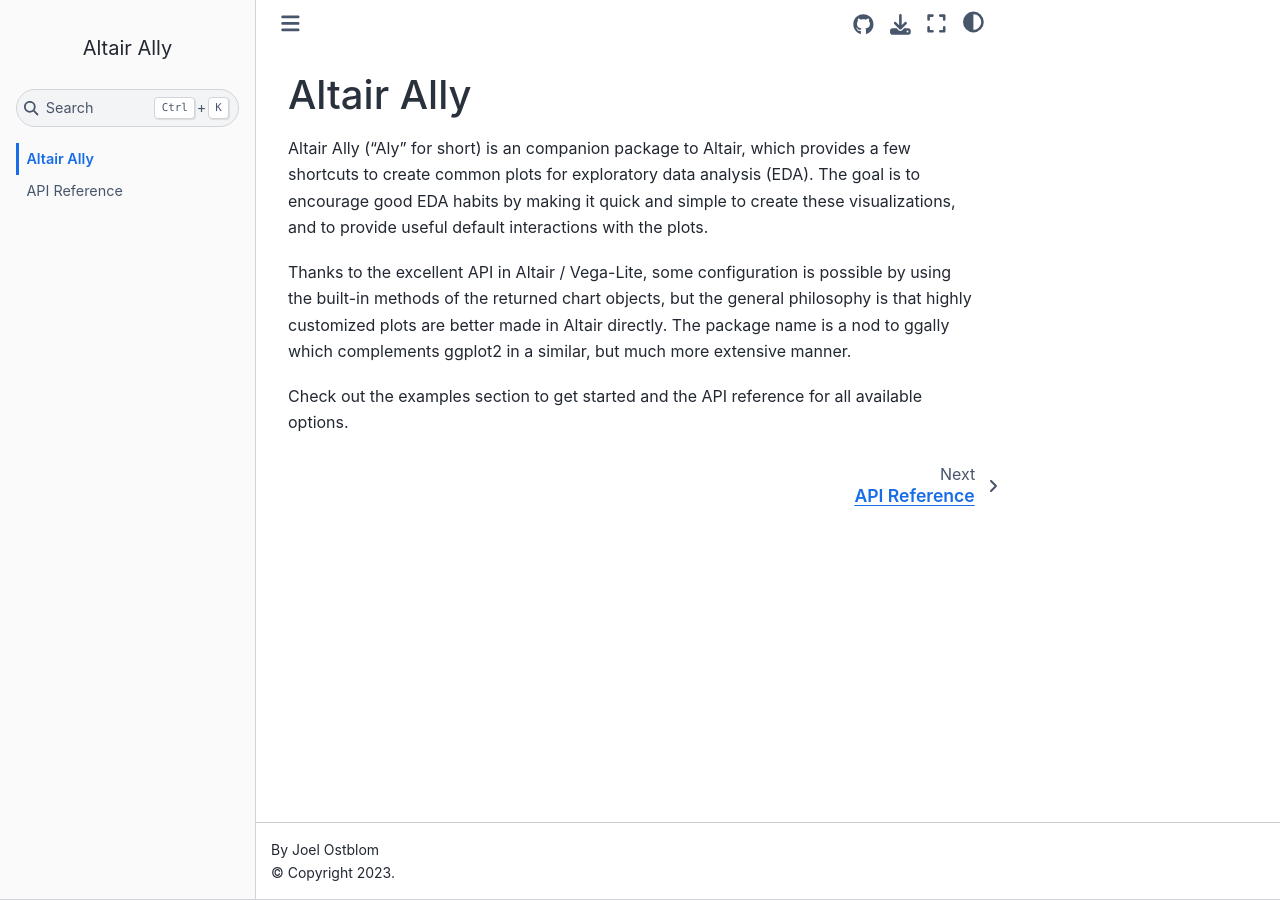
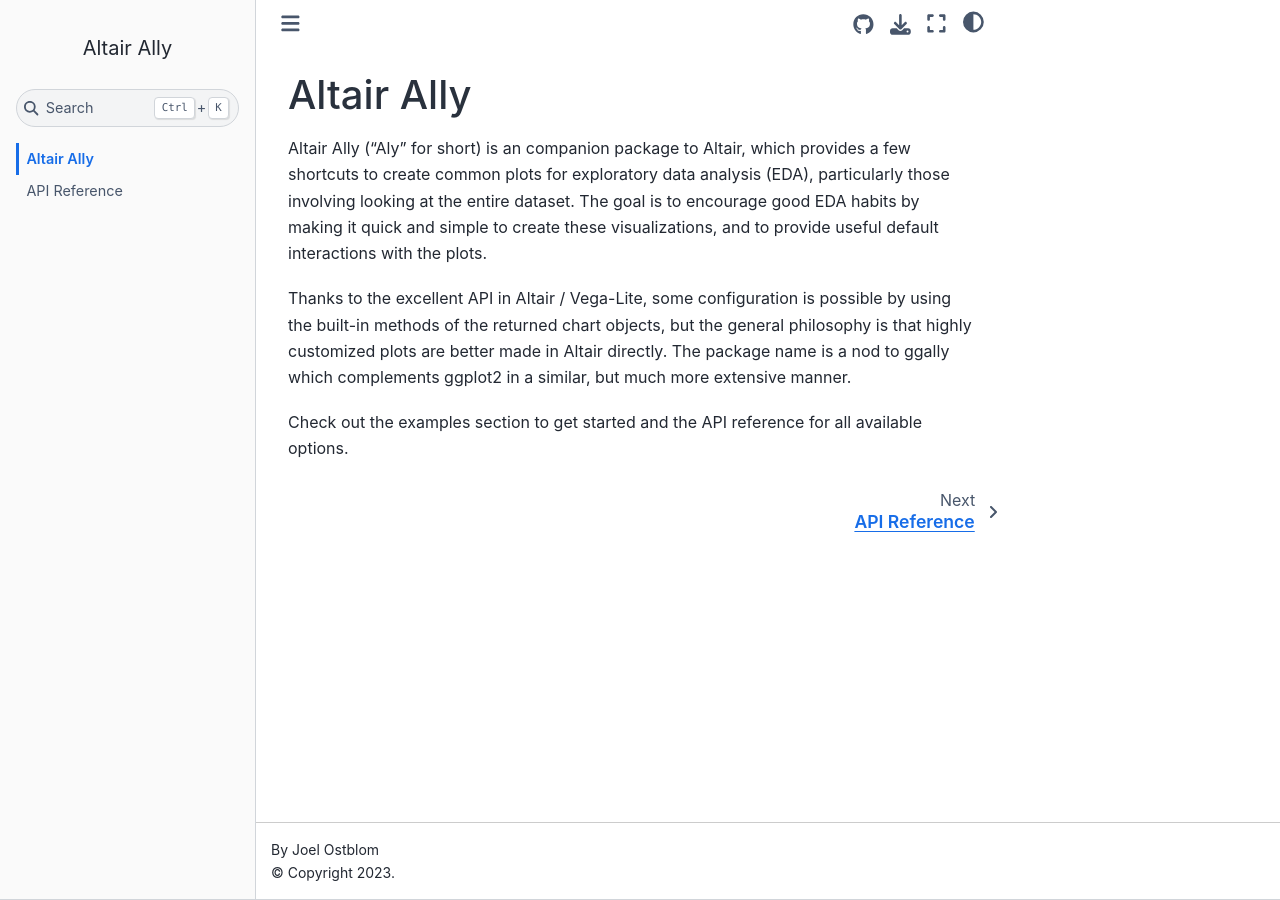
Before and after one commit to vega/altair_ally, a Jupyter Book: the page built from doc/intro.md, in a window 1280 px wide. Built offline with Jupyter Book 1.0.4 settings and Sphinx 7.4.7 and the Sphinx Book theme 1.1.4, drawn with Linux system fonts in a browser that asks for light colours; pages that are not in the unit, such as notebooks, are missing from menus.

Commit message:
Clarify purpose in intro

```diff
--- a/doc/intro.md
+++ b/doc/intro.md
@@ -2,7 +2,8 @@
 
 Altair Ally ("Aly" for short) is an companion package to Altair,
 which provides a few shortcuts to create common plots
-for exploratory data analysis (EDA).
+for exploratory data analysis (EDA),
+particularly those involving looking at the entire dataset.
 The goal is to encourage good EDA habits
 by making it quick and simple to create these visualizations,
 and to provide useful default interactions with the plots.
```
